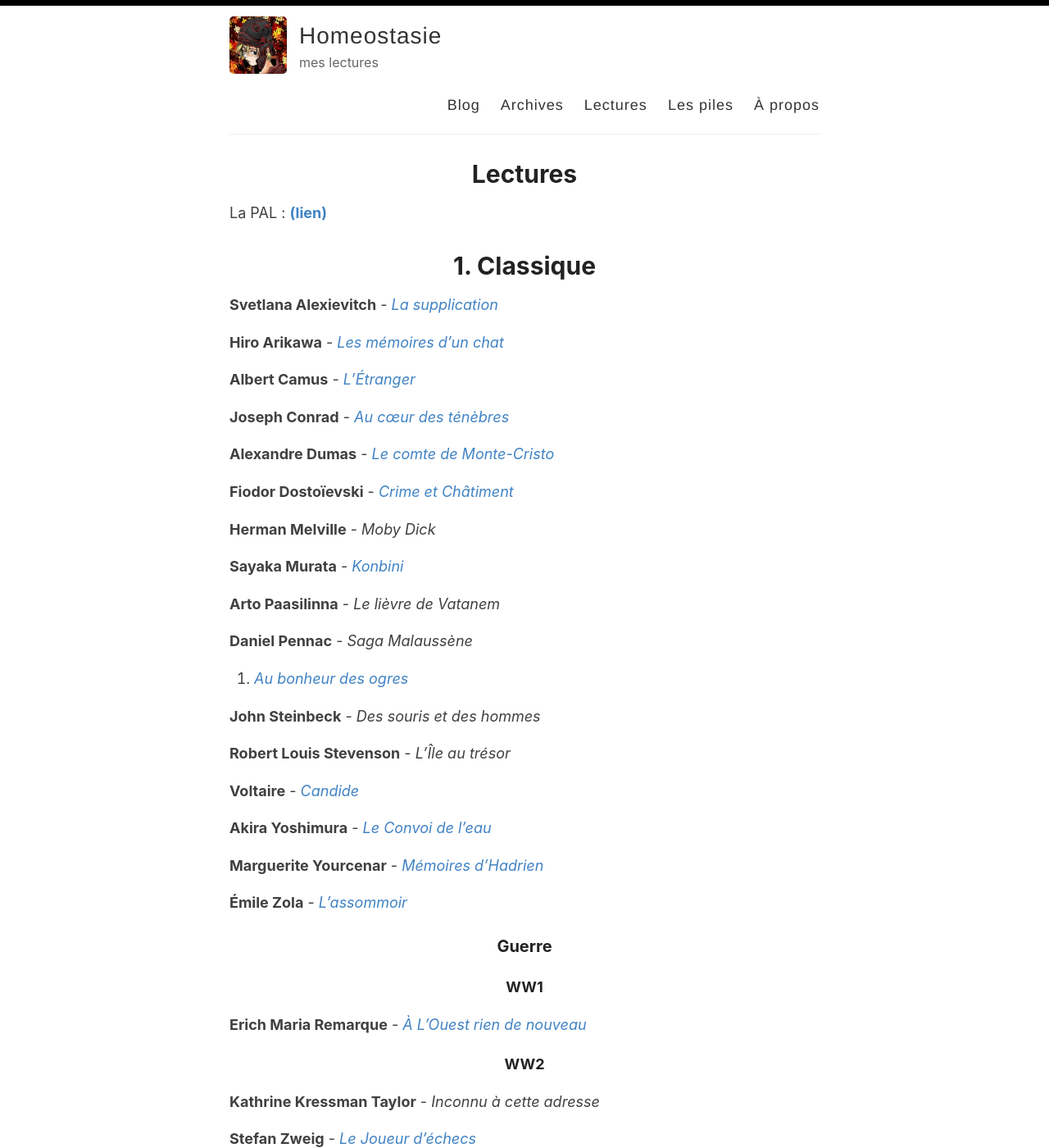
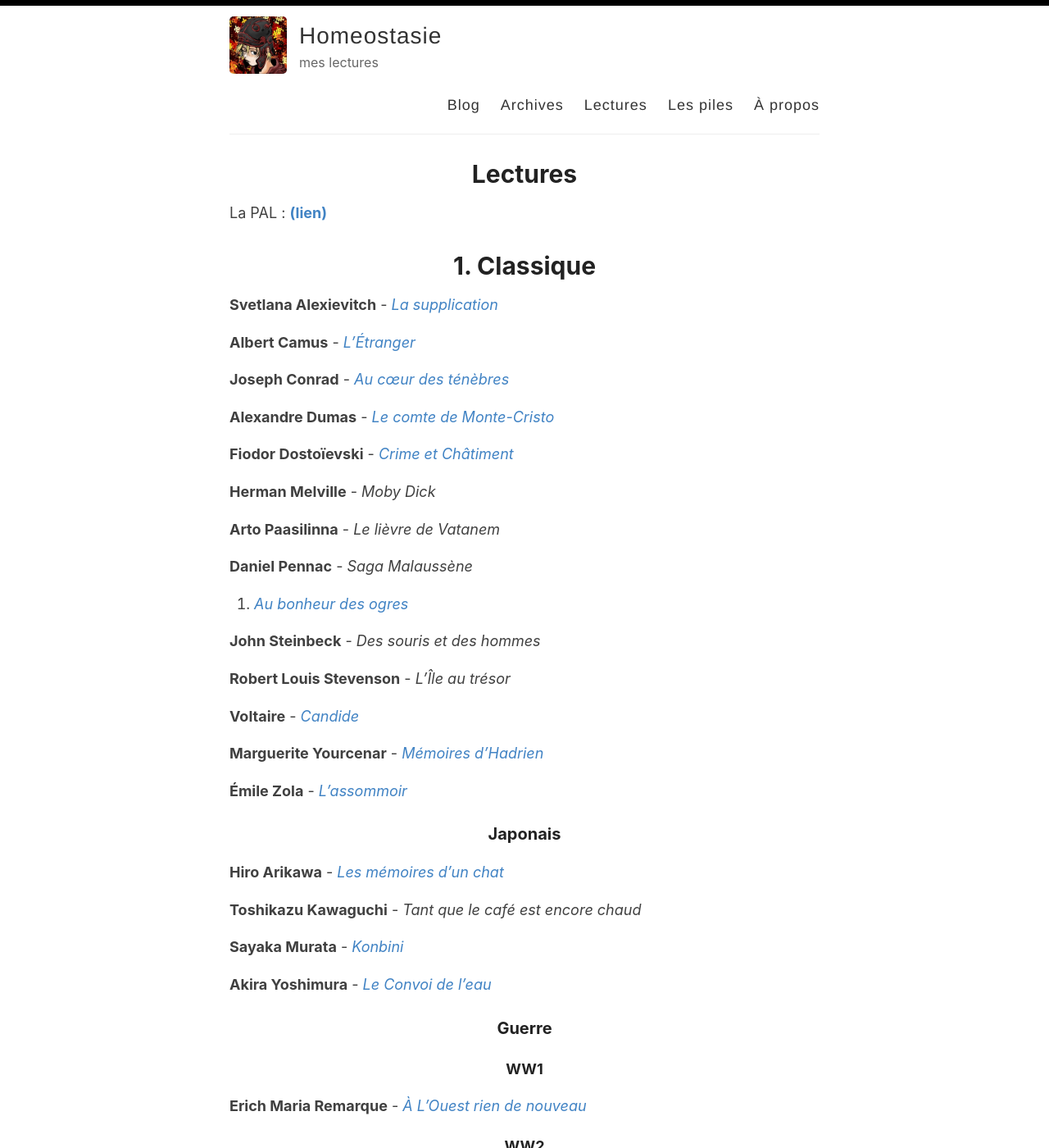
Before and after one commit to homeostasie/bouquins, a Jekyll site: the page built from _pages/lectures.md, in a window 1280 px wide and 1400 px high. Shown: the whole window at 82% size. Built offline with Jekyll 4.4.1, drawn with Linux system fonts in a browser that asks for light colours.

Commit message:
ajout caté jap dans lectures

```diff
--- a/_pages/lectures.md
+++ b/_pages/lectures.md
@@ -36,12 +32,19 @@ La PAL : [**(lien)**](https://homeostasie.github.io/bouquins/pal/)
 
 **Voltaire** - [*Candide*](https://homeostasie.github.io/bouquins/Voltaire_Candide/)
 
-**Akira Yoshimura** - [*Le Convoi de l'eau*](https://homeostasie.github.io/bouquins/Akira-Yoshimura_Le-convoi-de-l-eau/)
-
 **Marguerite Yourcenar** - [*Mémoires d'Hadrien*](https://homeostasie.github.io/bouquins/Marguerite-Yourcenar_Memoires-d-Hadrien)
 
 **Émile Zola** - [*L'assommoir*](https://homeostasie.github.io/bouquins/Emile-Zola-L-Assommoir)
 
+### Japonais
+
+**Hiro Arikawa** - [*Les mémoires d'un chat*](https://homeostasie.github.io/bouquins/Hiro-Arikawa_Les-memoires-d-un-chat)
+
+**Toshikazu Kawaguchi** - *Tant que le café est encore chaud*
+
+**Sayaka Murata** - [*Konbini*](https://homeostasie.github.io/bouquins/Sayaka-Murata_Konbini)
+
+**Akira Yoshimura** - [*Le Convoi de l'eau*](https://homeostasie.github.io/bouquins/Akira-Yoshimura_Le-convoi-de-l-eau/)
 
 ### Guerre
 
```
Also changed, not shown: other parts of _pages/lectures.md (+0 -4 lines).
